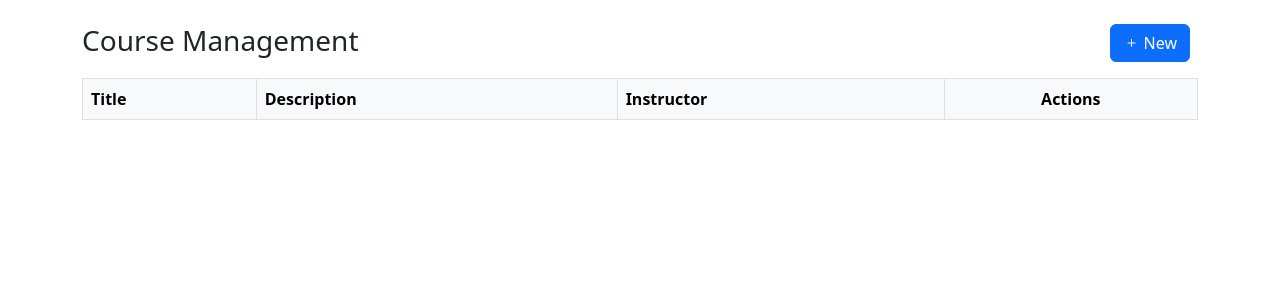
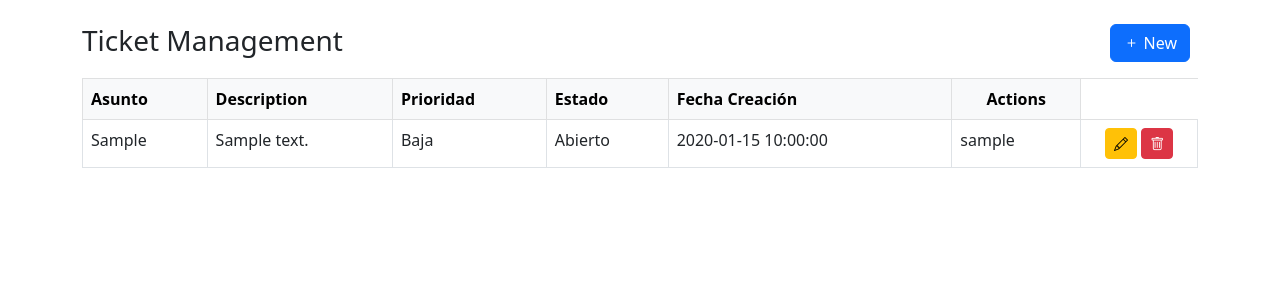
Before and after one commit to Cruzade-ab/ProyectoFinalComp2052, a Flask app: page /dashboard in a window 1280 px wide. Shown: the part 56-356 px from the top of the page. Run offline with Flask 3, Linux system fonts and the light colour scheme; a user stored in the database is signed in; tables that the repository leaves empty hold one stand-in row (values such as "Sample post"); lists and menus that the app fills with data are empty.

Commit message:
changes in dashboard names

```diff
--- a/final_project/app/auth_routes.py
+++ b/final_project/app/auth_routes.py
@@ -15,6 +15,11 @@ def login():
     form = LoginForm()
 
     # Procesamiento del formulario si es enviado correctamente
+    # print("🔍 Método:", request.method)
+    print("📩 Formulario enviado:", form.is_submitted())
+    print("✅ Datos válidos:", form.validate())
+    print("❌ Errores del formulario:", form.errors)
+
     if form.validate_on_submit():
         user = User.query.filter_by(email=form.email.data).first()
         print(f"Form submitted with email: {form.email.data}")
--- a/final_project/app/templates/dashboard.html
+++ b/final_project/app/templates/dashboard.html
@@ -2,11 +2,11 @@
 content %}
 <div class="row">
   <div class="col">
-    <h3>Course Management</h3>
+    <h3>Ticket Management</h3>
   </div>
   <div class="col text-end">
     <!-- Change the next line for your project -->
-    {% if current_user.role.name != 'Student' %}
+    {% if current_user.role.name != 'Usuario' %}
     <a class="btn btn-primary mb-3 me-2" href="{{ url_for('main.tickets') }}">
       <i class="bi bi-plus"></i> New
     </a>
@@ -17,34 +17,39 @@ content %}
 <table class="table table-bordered table-hover">
   <thead class="table-light">
     <tr>
-      <th>Title</th>
+      <th>Asunto</th>
       <th>Description</th>
-      <th>Instructor</th>
+      <th>Prioridad</th>
+      <th>Estado</th>
+      <th>Fecha Creación</th>
       <th class="text-center">Actions</th>
     </tr>
   </thead>
   <tbody>
-    {% for curso in cursos %}
+    {% for ticket in tickets %}
     <tr>
-      <td>{{ curso.titulo }}</td>
-      <td>{{ curso.descripcion }}</td>
-      <td>{{ curso.profesor.username }}</td>
+      <td>{{ ticket.asunto }}</td>
+      <td>{{ ticket.descripcion }}</td>
+      <td>{{ ticket.prioridad }}</td>
+      <td>{{ ticket.estado }}</td>
+      <td>{{ ticket.fecha_creacion }}</td>
+      <td>{{ ticket.tecnico.username }}</td>
       <td class="text-center ps-0 pe-0">
-        {% if current_user.role.name == 'Admin' or curso.profesor_id ==
+        {% if current_user.role.name == 'Admin' or ticket.tecnico_id ==
         current_user.id %}
 
         <a
           class="btn btn-sm btn-warning"
-          href="{{ url_for('main.editar_curso', id=curso.id) }}"
+          href="{{ url_for('main.editar_ticket', id=ticket.id) }}"
           title="Edit course"
         >
           <i class="bi bi-pencil"></i>
         </a>
         <form
           method="POST"
-          action="{{ url_for('main.eliminar_curso', id=curso.id) }}"
+          action="{{ url_for('main.eliminar_ticket', id=ticket.id) }}"
           style="display: inline"
-          onsubmit="return confirm('Are you sure you want to delete this course?');"
+          onsubmit="return confirm('Are you sure you want to delete this ticket?');"
         >
           <button
             type="submit"
@@ -64,8 +69,8 @@ content %}
 </table>
 
 <!-- Change the next line for your project -->
-{% if current_user.role.name == 'Student' %}
+{% if current_user.role.name == 'Usuario' %}
 <p class="text-center pe-3 mt-0 text-body-tertiary fw-lighter fst-italic">
-  You do not have permission to create, update or delete courses.
+  You do not have permission to create, update or delete tickets.
 </p>
 {% endif %} {% endblock %}
```
